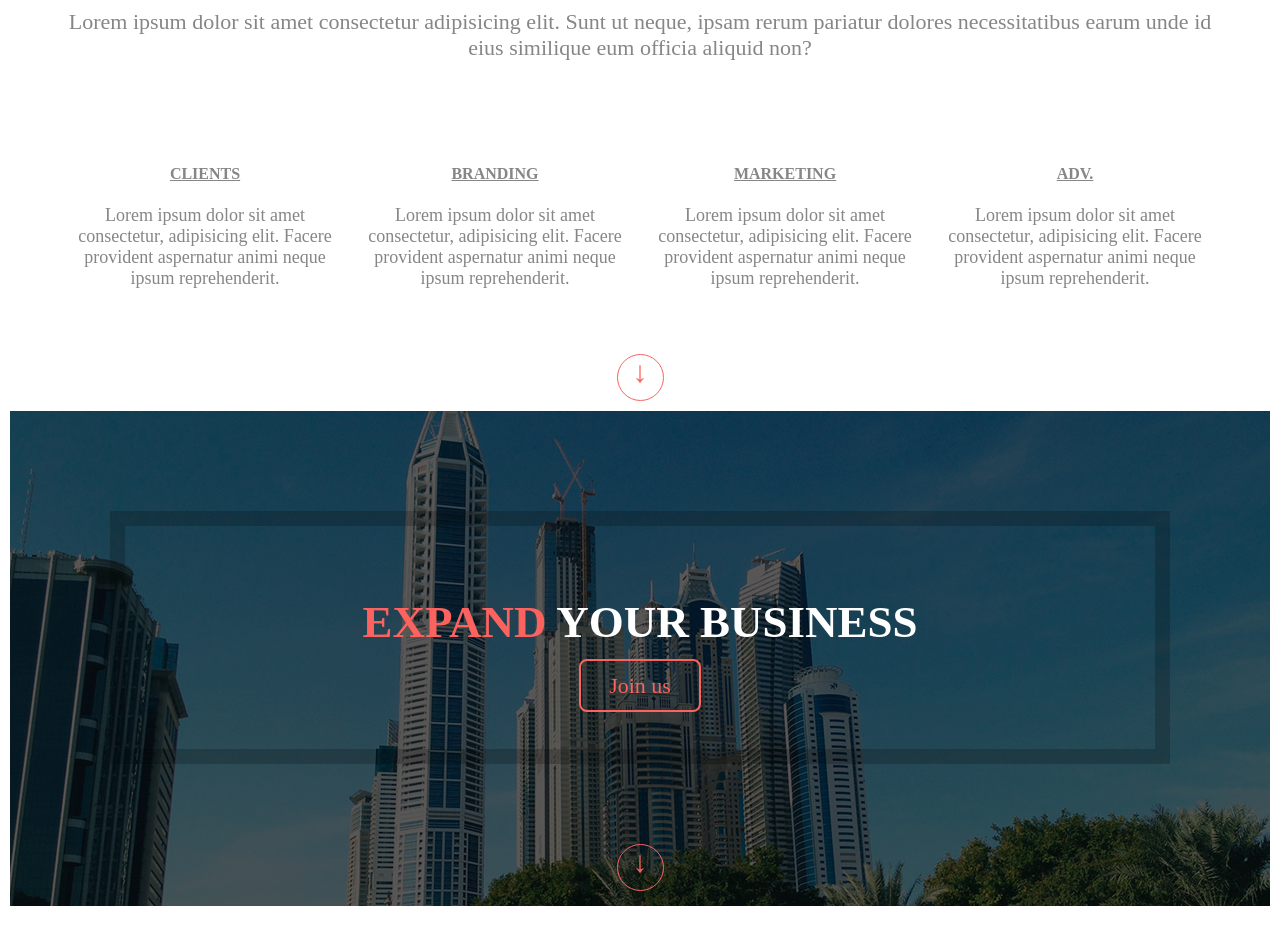
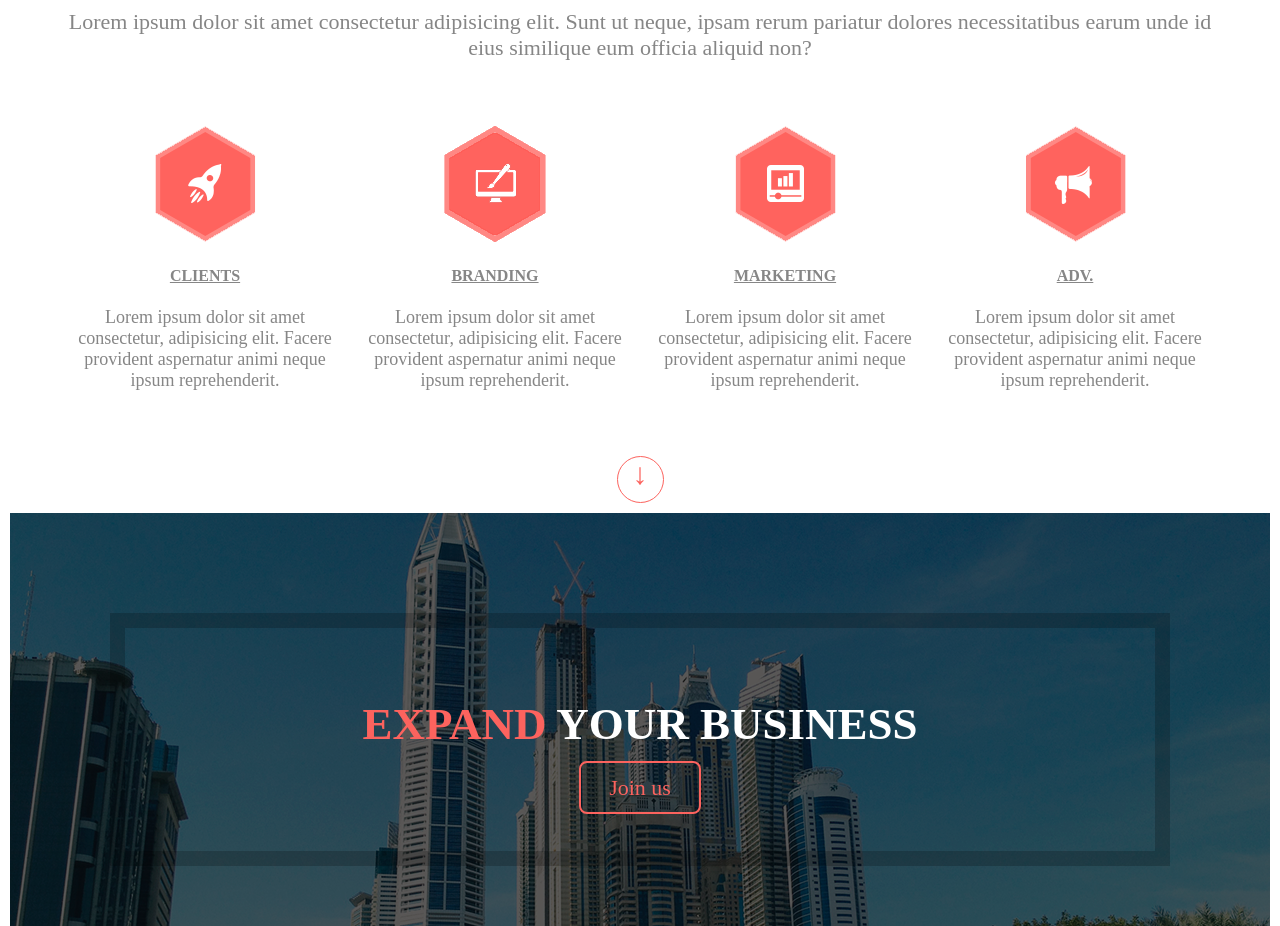
Before and after one commit to void-ray/LessFlex, a plain HTML site: page index.html in a window 1280 px wide. Shown: the part 780-1706 px from the top of the page. Drawn offline with nearby package versions, Linux system fonts and the light colour scheme; the site is published under a folder, as on GitHub Pages, so addresses that start at the root find nothing.

Commit message:
Update index.html

```diff
--- a/index.html
+++ b/index.html
@@ -38,25 +38,25 @@
       necessitatibus earum unde id eius similique eum officia aliquid non?</p>
     <div class="icons">
       <div>
-        <img src="/img/icon1.png" alt="">
+        <img src="img/icon1.png" alt="">
         <h4>Clients</h4>
         <p>Lorem ipsum dolor sit amet consectetur, adipisicing elit. Facere provident aspernatur animi neque ipsum
           reprehenderit.</p>
       </div>
       <div>
-        <img src="/img/icon2.png" alt="">
+        <img src="img/icon2.png" alt="">
         <h4>Branding</h4>
         <p>Lorem ipsum dolor sit amet consectetur, adipisicing elit. Facere provident aspernatur animi neque ipsum
           reprehenderit.</p>
       </div>
       <div>
-        <img src="/img/icon3.png" alt="">
+        <img src="img/icon3.png" alt="">
         <h4>Marketing</h4>
         <p>Lorem ipsum dolor sit amet consectetur, adipisicing elit. Facere provident aspernatur animi neque ipsum
           reprehenderit.</p>
       </div>
       <div>
-        <img src="/img/icon4.png" alt="">
+        <img src="img/icon4.png" alt="">
         <h4>ADV.</h4>
         <p>Lorem ipsum dolor sit amet consectetur, adipisicing elit. Facere provident aspernatur animi neque ipsum
           reprehenderit.</p>
```
